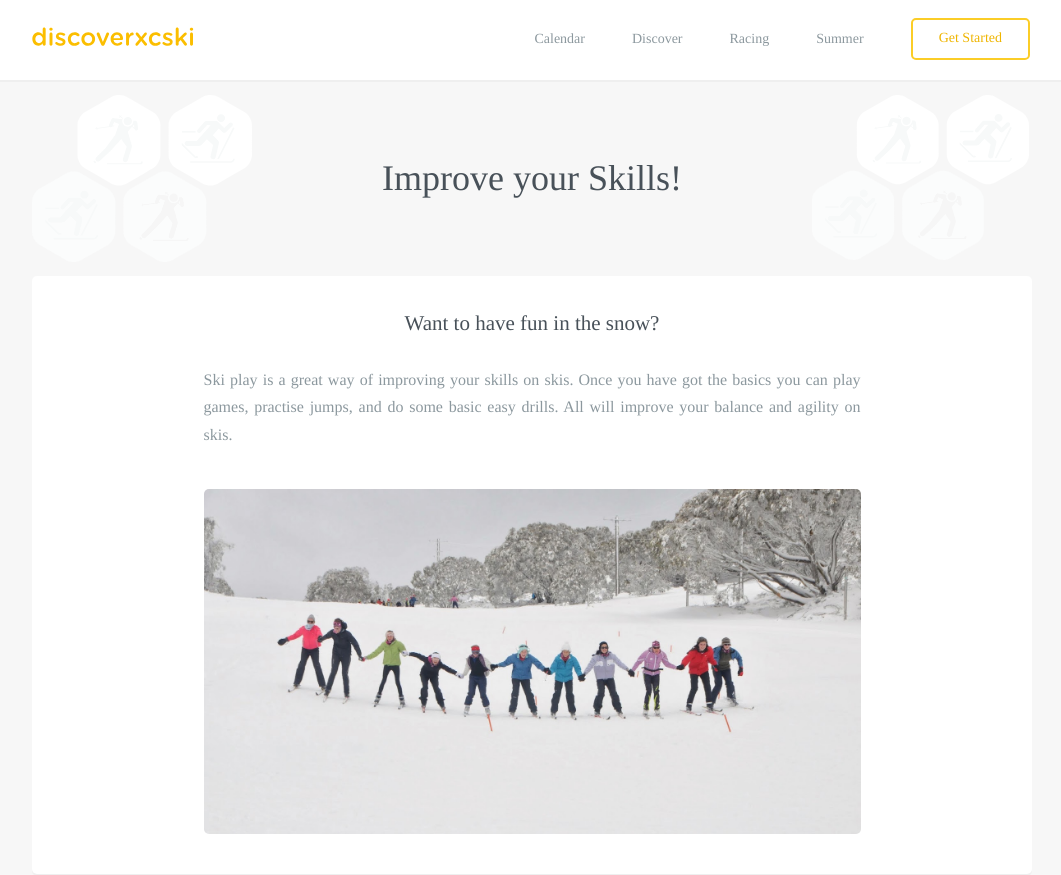
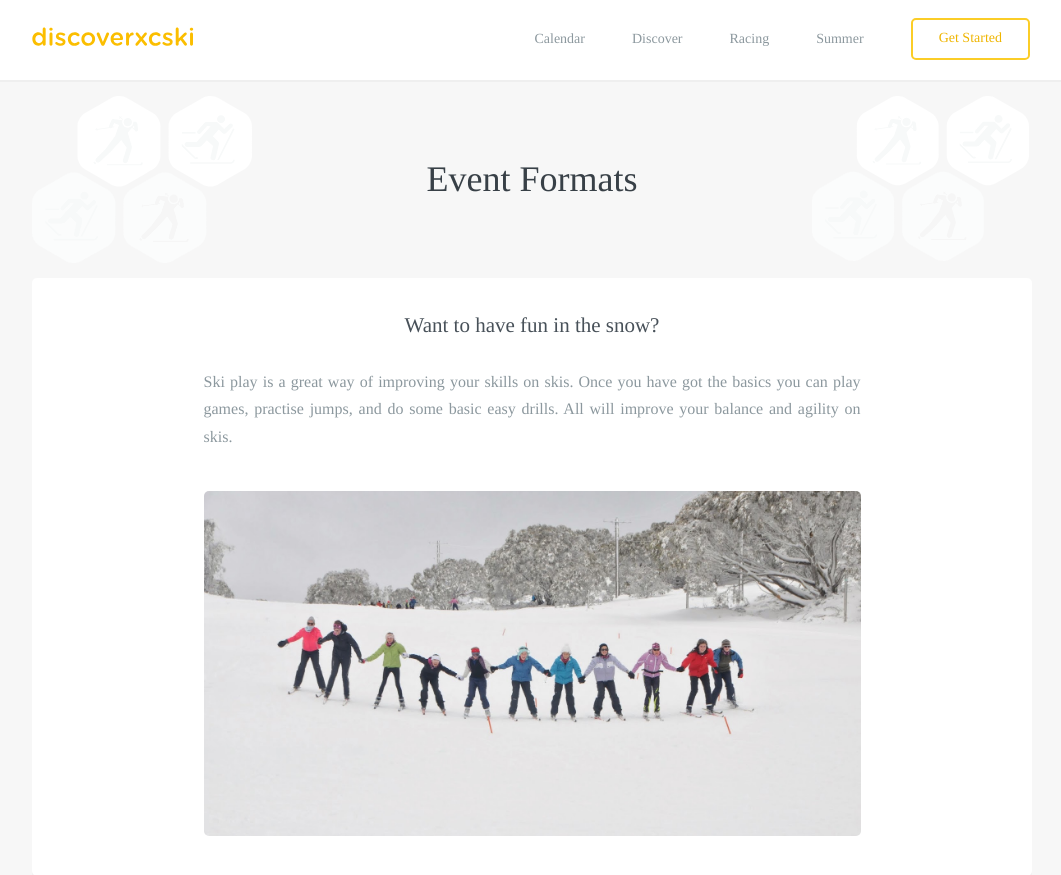
Before and after one commit to robcatto/robcatto.github.io, a Jekyll site: the page built from racing/event-formats/index.html, in a window 1280 px wide and 900 px high. Shown: the top 875 px of the window, without its empty margins (108-1169 px from the left). Built offline with Jekyll 4.4.1, drawn with Linux system fonts in a browser that asks for light colours; some web fonts are replaced; Markdown is read by kramdown in place of the engine named in the settings.

Commit message:
Update index.html

```diff
--- a/racing/event-formats/index.html
+++ b/racing/event-formats/index.html
@@ -3,7 +3,7 @@ layout: default
 ---
 
 
-        <div id="headerarea" class="feature_header" style="background-color: #28374D;">
+        <div id="headerarea" style="margin-bottom: 0px;">
             <div class="header__logo--wrap">
                 <div class="mobile__logos--left"></div>
                 <div class="mobile__logos--right"></div>
@@ -12,9 +12,7 @@ layout: default
             </div>
 
             <section>
-
-                <h1 class="feature_heading" style="color: white;">Improve your Skills!</h1>
-                <h2 class="feature_subheading">Come and try Laser Biathlon</h2>
+                <h1>Event Formats</h1>
             </section>
 
 
```
